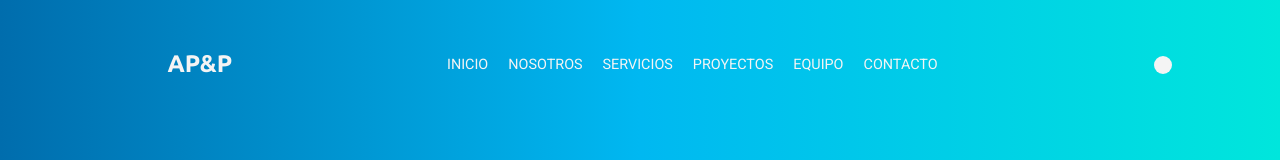
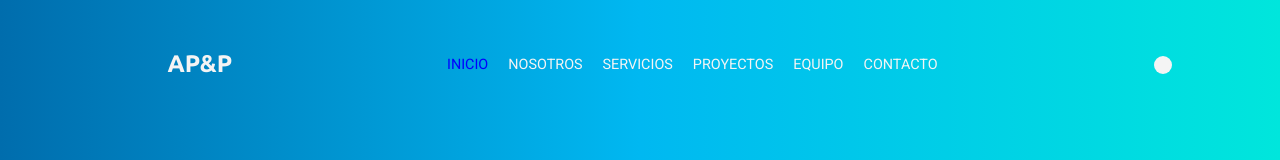
Before and after one commit to AlmaDividida/ap-and-p-portfolio-frontend, an Angular app: page /inicio in a window 1280 px wide. In both pictures the pointer is over the link "INICIO". Shown: the top 160 px of the page. Built offline with nearby package versions, Linux system fonts and the light colour scheme.

Commit message:
hover_al_menu

```diff
--- a/src/app/pages/inicio/inicio-banner/inicio-banner.component.css
+++ b/src/app/pages/inicio/inicio-banner/inicio-banner.component.css
@@ -53,8 +53,12 @@
   text-decoration: none;
   font-size: .9rem;
   color: #fff;
+  cursor: pointer;
 }
-
+.navigation a:hover{
+  color:blue !important;
+  text-decoration: none;
+}
 .night-mode-toggle {
 
   position: left;
```
